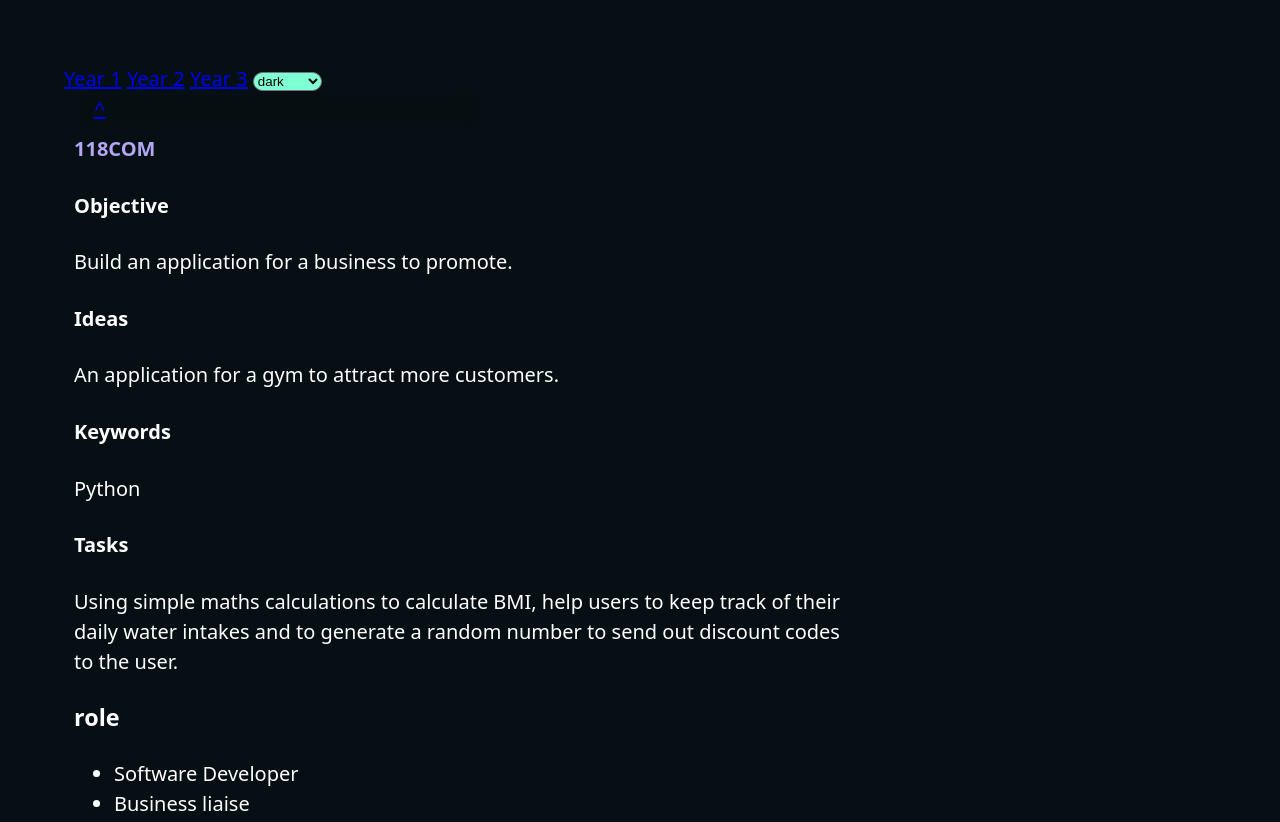
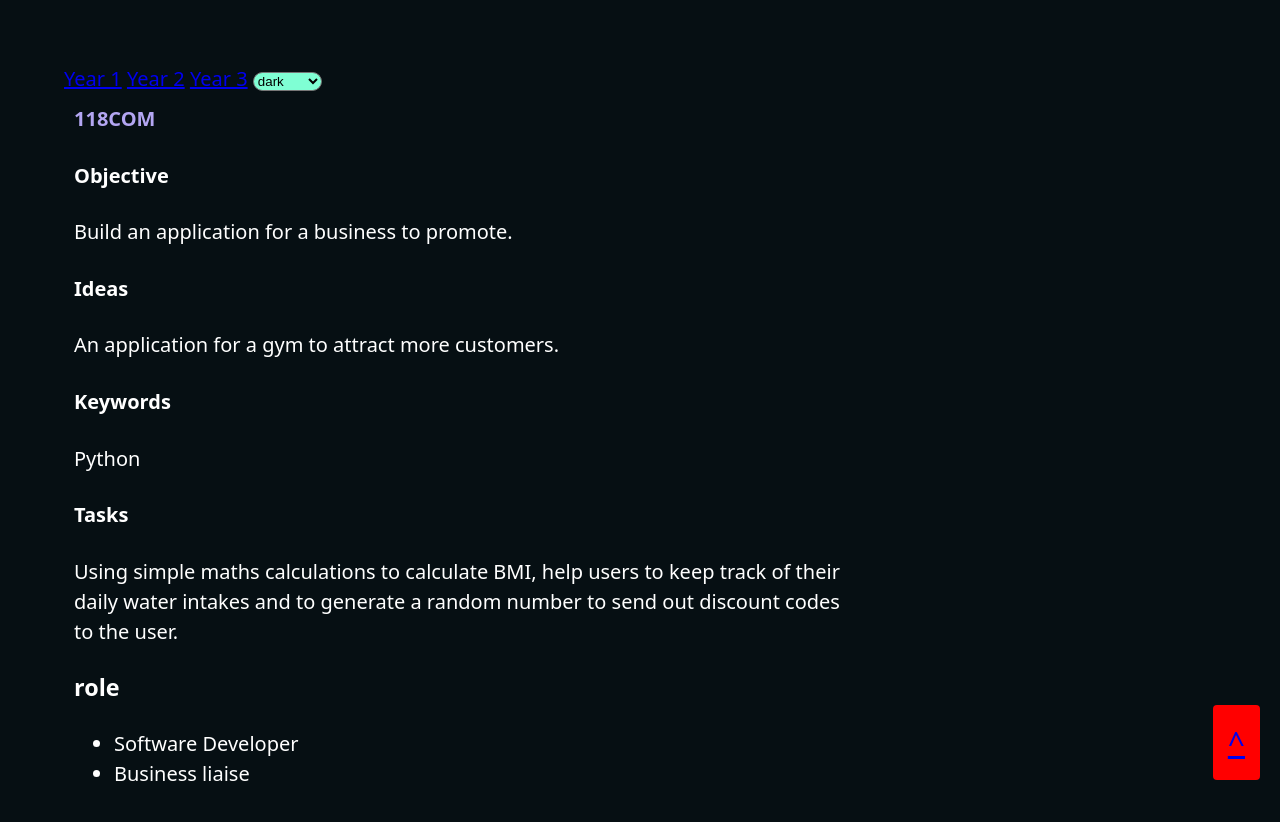
Before and after one commit to Ka67i/Ka67i.github.io, a plain HTML site: page index.html in a window 1280 px wide. Shown: the top 822 px of the page. Drawn offline with Linux system fonts and the light colour scheme.

Commit message:
back to top button

```diff
--- a/style.css
+++ b/style.css
@@ -95,8 +95,28 @@ img {
   padding-block: 5rem;
 }
 
+#topButton {
+    position: fixed;
+    bottom: 20px;
+    right: 20px;
+    z-index: 99;
+    font-size: 30px;
+    border: none;
+    outline: none;
+    background-color: red;
+    color: white;
+    cursor: pointer;
+    padding: 15px;
+    border-radius: 4px;
 
-aside {
+}
+
+#topButton :hover {
+    background-color: #23a6d5;
+    color: #e73c7e;
+}
+
+article aside {
     width: 30%;
     padding-left: 15px;
     margin-left: 15px;
```
